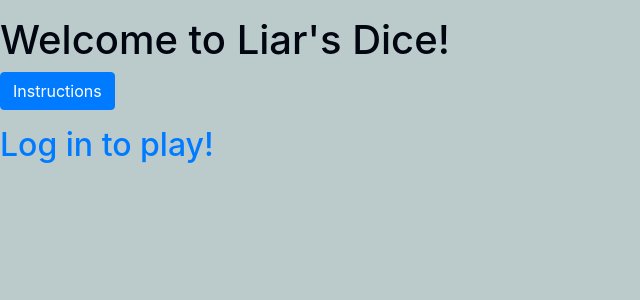
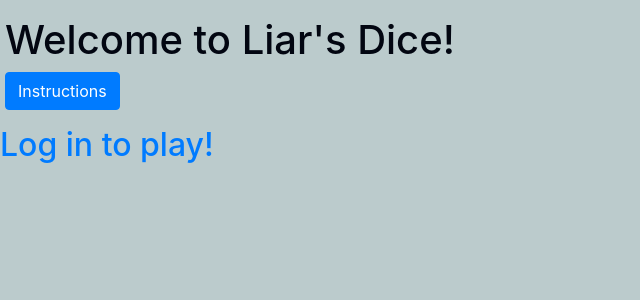
Before and after one commit to lisamryl/liars-dice, a Flask app: page / in a window 1280 px wide. Shown: the part 56-356 px from the top of the page, without its empty margins (0-640 px from the left). Run offline with Flask 2, Linux system fonts and the light colour scheme; some libraries are stand-ins or nearby versions.

Commit message:
minor edits

```diff
--- a/game_play.py
+++ b/game_play.py
@@ -57,7 +57,7 @@ def create_new_game(num_players, difficulty, username):
                       2: 'Hermione (AI)',
                       3: 'Ron (AI)',
                       4: 'Voldemort (AI)',
-                      5: 'Dumbledore (AI)'}
+                      5: 'Snape (AI)'}
 
     #Create new AI objects
     for i in range(1, num_players):
--- a/static/game_play.js
+++ b/static/game_play.js
@@ -226,7 +226,7 @@ function handleBid(request) {
             updateOptions(request);
         }
         else {
-            setInterval(compTurn(request['game_id']), 500);
+            compTurn(request['game_id']);
         }
     }
 }
--- a/static/styles.css
+++ b/static/styles.css
@@ -8,6 +8,10 @@
 body {
     background-color: #bbcbcc;
     color: #020611;
+}
+
+.homepage-object {
+    margin-left: 5px;
 }
 
 .btn-sm, .btn-group-sm > .btn {
@@ -227,7 +231,7 @@ body {
 }
 
 #stats-6 {
-    top: 343px;
+    top: 345px;
     left: 510px;
     position: absolute;
 }
--- a/templates/homepage.html
+++ b/templates/homepage.html
@@ -1,9 +1,10 @@
 {% extends 'base.html' %}
 {% block content %}
 
-<h1> Welcome to Liar's Dice! </h1>
+<h1 class="homepage-object"> Welcome to Liar's Dice! </h1>
+      <!-- Instructions button -->
        <!-- Button trigger modal -->
-        <button type="button" class="btn btn-primary" data-toggle="modal" data-target="#instructions">
+        <button type="button" class="btn btn-primary homepage-object" data-toggle="modal" data-target="#instructions">
           Instructions
         </button><br><p></p>
 
@@ -37,6 +38,7 @@
 
                   <h3>Ending the Game</h3>
                   <p>If a player runs out of dice, they're out of the game. The rest of the players continue to play until there are no players in the game. When there are no longer any players in the game, the remaining player is the winner!</p>
+                  <button type="button" class="btn btn-secondary" data-dismiss="modal">Close</button>
               </div>
             </div>
           </div>
@@ -47,7 +49,7 @@
   {% if session.get('username') %}
         <!-- Create game modal -->
        <!-- Button trigger modal -->
-        <button type="button" class="btn btn-primary" data-toggle="modal" data-target="#createNewGame">
+        <button type="button" class="btn btn-primary homepage-object" data-toggle="modal" data-target="#createNewGame">
           Create New Liar's Dice Game!
         </button>
 
@@ -89,7 +91,7 @@
         <p></p>
         <!-- Load saved games modal -->
         <!-- Button trigger modal -->
-        <button type="button" class="btn btn-primary" id="load-inprogress-games" data-toggle="modal" data-target="#gamesInProgress">
+        <button type="button" class="btn btn-primary homepage-object" id="load-inprogress-games" data-toggle="modal" data-target="#gamesInProgress">
         Show Games in Progress
         </button>
 
```
